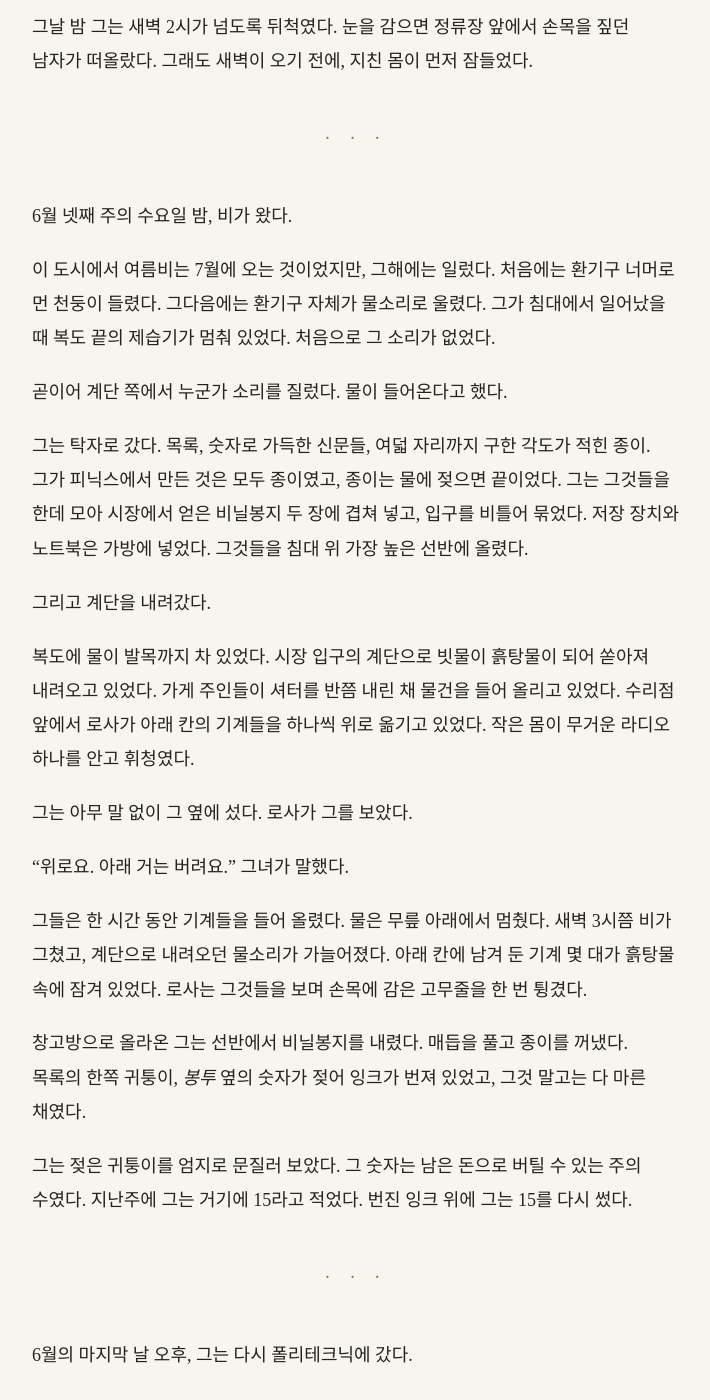
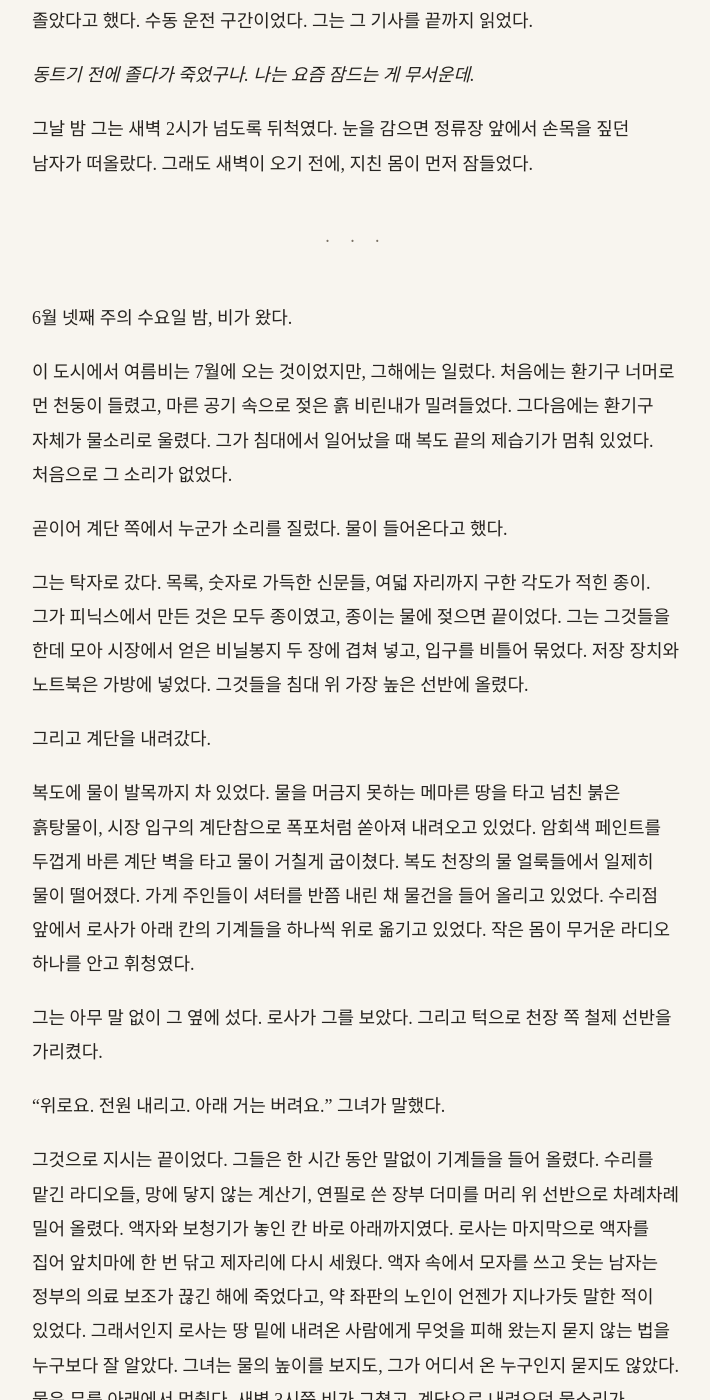
Before and after one commit to kangkkang/writer_s1_public, a Jekyll site: the page built from vol1/014.md, in a window 1280 px wide and 1400 px high, scrolled down 10585 px. Shown: the whole window, without its empty margins (284-994 px from the left). Built offline with Jekyll 4.4.1, drawn with Linux system fonts in a browser that asks for light colours; our own code applies the rules of GitHub Pages for plain Markdown files; some of the changed text lies outside the part shown.

Commit message:
Update from https://github.com/kangkkang/writer_s1/commit/d19607a15b4c94ebbefd43e8f13f0e3cc08d6297

```diff
--- a/vol1/014.md
+++ b/vol1/014.md
@@ -138,7 +138,7 @@
 
 그는 정문 앞 계단의 아래에서 그것을 보았다. 여기까지 오는 데 버스 둘과 걸음 40분이 들었다. 버스는 카메라가 없는 정류장에서만 탔다. 그 정류장들을 찾는 데 2주가 걸렸다.
 
-깔창 밑에 면허증이 있었다. 그는 그것을 생각했고, 그 생각을 내려놓았다.
+깔창 밑에 면허증이 있었다. 손끝에서 피가 빠져나가며 차갑게 식었다. 그는 허공의 한 점에 시선을 둔 채 3초 동안 숫자를 세듯 그 판을 보았다. 그는 면허증을 생각했고, 그 생각을 내려놓았다. 멎었던 숨이 코로 가늘게 빠져나왔다.
 
 그는 돌아섰다.
 
@@ -160,7 +160,7 @@
 
 줄은 천천히 줄어들었다. 입구에 자원봉사자 하나가 서서 들어가는 사람마다 작은 단말을 내밀었다. 사람들은 고개를 기울여 프롬을 대거나 신분증을 댔다. 단말이 짧게 울렸다. 자원봉사자가 고개를 끄덕이고 문을 열어 주었다. 문이 열릴 때마다 안쪽의 서늘한 공기가 줄 끝까지 밀려왔다. 그 공기에서 바닥 왁스와 오래된 찬송가 책 냄새가 났다.
 
-앞에 일곱 사람이 남았다. 그는 오른발을 조금 움직였다. 깔창 밑의 얇은 카드가 발바닥에 닿았다.
+앞에 일곱 사람이 남았다. 그는 오른발을 조금 움직였다. 오른쪽 운동화 밑창, 낡은 깔창 아래 숨겨 둔 면허증의 각진 모서리가 발바닥을 둔탁하게 찔렀다.
 
 *카드를 꺼내면 들어갈 수 있어.*
 
@@ -168,7 +168,7 @@
 
 앞에 다섯 사람이 남았다. 그는 줄에서 나왔다.
 
-뒤에 선 노인이 그를 보았다. 그가 줄을 잘못 선 사람인지, 더위를 먹은 사람인지 가늠하는 눈이었다. 그는 그 눈을 등지고 걸었다. 다음 정류장까지 남은 1킬로미터를 그는 그늘에서 그늘로 건너뛰며 걸었다. 정류장에 닿자 표지판의 좁은 그늘에 몸을 붙이고 섰다. 버스는 12분 뒤에 왔다. 그는 떨리는 손으로 현금을 내고, 천장 송풍구 바로 아래 자리에 앉았다. 찬 바람이 젖은 셔츠 깃 안으로 들어왔다. 10분쯤 지나서야 손끝의 떨림이 멎었고, 그다음에야 눈앞의 창밖 글자가 읽혔다. 시장의 계단을 내려가 땅속의 서늘한 공기에 닿았을 때 그는 계단에 주저앉았다.
+뒤에 선 노인이 그를 보았다. 그가 줄을 잘못 선 사람인지, 더위를 먹은 사람인지 가늠하는 눈이었다. 그는 그 눈을 등지고 걸었다. 다음 정류장까지 남은 1킬로미터를 그는 그늘에서 그늘로 건너뛰며 걸었다. 정류장에 닿자 표지판의 좁은 그늘에 몸을 붙이고 섰다. 버스는 12분 뒤에 왔다. 그는 떨리는 손으로 현금을 내고, 천장 송풍구 바로 아래 자리에 앉았다. 찬 바람이 젖은 셔츠 깃 안으로 들어왔다. 10분쯤 지나서야 손끝의 떨림이 멎었고, 그다음에야 눈앞의 창밖 글자가 읽혔다. 시장의 계단참에서 방열 문을 밀자 실외기의 열풍 소리가 뚝 끊겼다. 계단을 내려가 땅속의 서늘한 공기에 닿았을 때 그는 계단에 주저앉았다.
 
 ---
 
@@ -214,7 +214,7 @@
 
 6월 넷째 주의 수요일 밤, 비가 왔다.
 
-이 도시에서 여름비는 7월에 오는 것이었지만, 그해에는 일렀다. 처음에는 환기구 너머로 먼 천둥이 들렸다. 그다음에는 환기구 자체가 물소리로 울렸다. 그가 침대에서 일어났을 때 복도 끝의 제습기가 멈춰 있었다. 처음으로 그 소리가 없었다.
+이 도시에서 여름비는 7월에 오는 것이었지만, 그해에는 일렀다. 처음에는 환기구 너머로 먼 천둥이 들렸고, 마른 공기 속으로 젖은 흙 비린내가 밀려들었다. 그다음에는 환기구 자체가 물소리로 울렸다. 그가 침대에서 일어났을 때 복도 끝의 제습기가 멈춰 있었다. 처음으로 그 소리가 없었다.
 
 곧이어 계단 쪽에서 누군가 소리를 질렀다. 물이 들어온다고 했다.
 
@@ -222,13 +222,13 @@
 
 그리고 계단을 내려갔다.
 
-복도에 물이 발목까지 차 있었다. 시장 입구의 계단으로 빗물이 흙탕물이 되어 쏟아져 내려오고 있었다. 가게 주인들이 셔터를 반쯤 내린 채 물건을 들어 올리고 있었다. 수리점 앞에서 로사가 아래 칸의 기계들을 하나씩 위로 옮기고 있었다. 작은 몸이 무거운 라디오 하나를 안고 휘청였다.
+복도에 물이 발목까지 차 있었다. 물을 머금지 못하는 메마른 땅을 타고 넘친 붉은 흙탕물이, 시장 입구의 계단참으로 폭포처럼 쏟아져 내려오고 있었다. 암회색 페인트를 두껍게 바른 계단 벽을 타고 물이 거칠게 굽이쳤다. 복도 천장의 물 얼룩들에서 일제히 물이 떨어졌다. 가게 주인들이 셔터를 반쯤 내린 채 물건을 들어 올리고 있었다. 수리점 앞에서 로사가 아래 칸의 기계들을 하나씩 위로 옮기고 있었다. 작은 몸이 무거운 라디오 하나를 안고 휘청였다.
 
-그는 아무 말 없이 그 옆에 섰다. 로사가 그를 보았다.
+그는 아무 말 없이 그 옆에 섰다. 로사가 그를 보았다. 그리고 턱으로 천장 쪽 철제 선반을 가리켰다.
 
-"위로요. 아래 거는 버려요." 그녀가 말했다.
+"위로요. 전원 내리고. 아래 거는 버려요." 그녀가 말했다.
 
-그들은 한 시간 동안 기계들을 들어 올렸다. 물은 무릎 아래에서 멈췄다. 새벽 3시쯤 비가 그쳤고, 계단으로 내려오던 물소리가 가늘어졌다. 아래 칸에 남겨 둔 기계 몇 대가 흙탕물 속에 잠겨 있었다. 로사는 그것들을 보며 손목에 감은 고무줄을 한 번 튕겼다.
+그것으로 지시는 끝이었다. 그들은 한 시간 동안 말없이 기계들을 들어 올렸다. 수리를 맡긴 라디오들, 망에 닿지 않는 계산기, 연필로 쓴 장부 더미를 머리 위 선반으로 차례차례 밀어 올렸다. 액자와 보청기가 놓인 칸 바로 아래까지였다. 로사는 마지막으로 액자를 집어 앞치마에 한 번 닦고 제자리에 다시 세웠다. 액자 속에서 모자를 쓰고 웃는 남자는 정부의 의료 보조가 끊긴 해에 죽었다고, 약 좌판의 노인이 언젠가 지나가듯 말한 적이 있었다. 그래서인지 로사는 땅 밑에 내려온 사람에게 무엇을 피해 왔는지 묻지 않는 법을 누구보다 잘 알았다. 그녀는 물의 높이를 보지도, 그가 어디서 온 누구인지 묻지도 않았다. 물은 무릎 아래에서 멈췄다. 새벽 3시쯤 비가 그쳤고, 계단으로 내려오던 물소리가 가늘어졌다. 아래 칸에 남겨 둔 기계 몇 대가 흙탕물 속에 잠겨 있었다. 로사는 그것들을 보며 손목에 감은 고무줄을 한 번 튕겼다.
 
 창고방으로 올라온 그는 선반에서 비닐봉지를 내렸다. 매듭을 풀고 종이를 꺼냈다. 목록의 한쪽 귀퉁이, *봉투* 옆의 숫자가 젖어 잉크가 번져 있었고, 그것 말고는 다 마른 채였다.
 
```
Also changed, not shown: vol1/010.md (+8 -4 lines), vol1/011.md (+4 -4 lines), vol1/012.md (+11 -3 lines), vol1/013.md (+10 -8 lines), vol1/016.md (+1 -1 lines).
